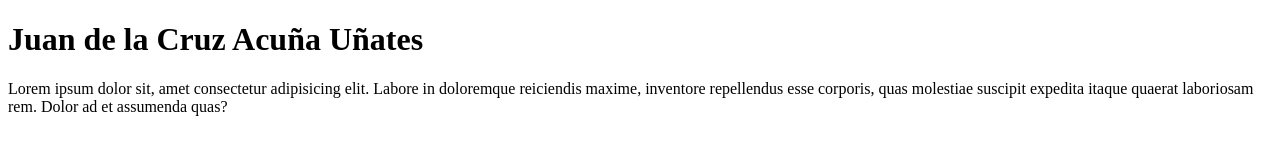
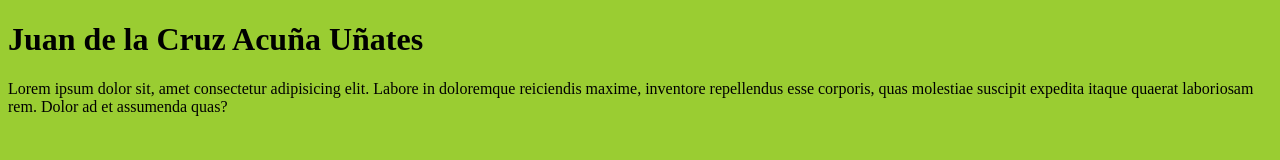
Before and after one commit to jacuna1984/juandelacruzexamen, a plain HTML site: page index.html in a window 1280 px wide. Drawn offline with Linux system fonts and the light colour scheme.

Commit message:
agregandoestilo

```diff
--- /dev/null
+++ b/estilo.css
@@ -0,0 +1,3 @@
+body{
+    background-color: yellowgreen;
+}
--- a/index.html
+++ b/index.html
@@ -5,6 +5,9 @@
     <meta http-equiv="X-UA-Compatible" content="IE=edge">
     <meta name="viewport" content="width=device-width, initial-scale=1.0">
     <title>Index</title>
+    <link rel="stylesheet" href="./estilo.css">
+
+    </>
 </head>
 <body>
     <h1>Juan de la Cruz Acuña Uñates</h1>
```
